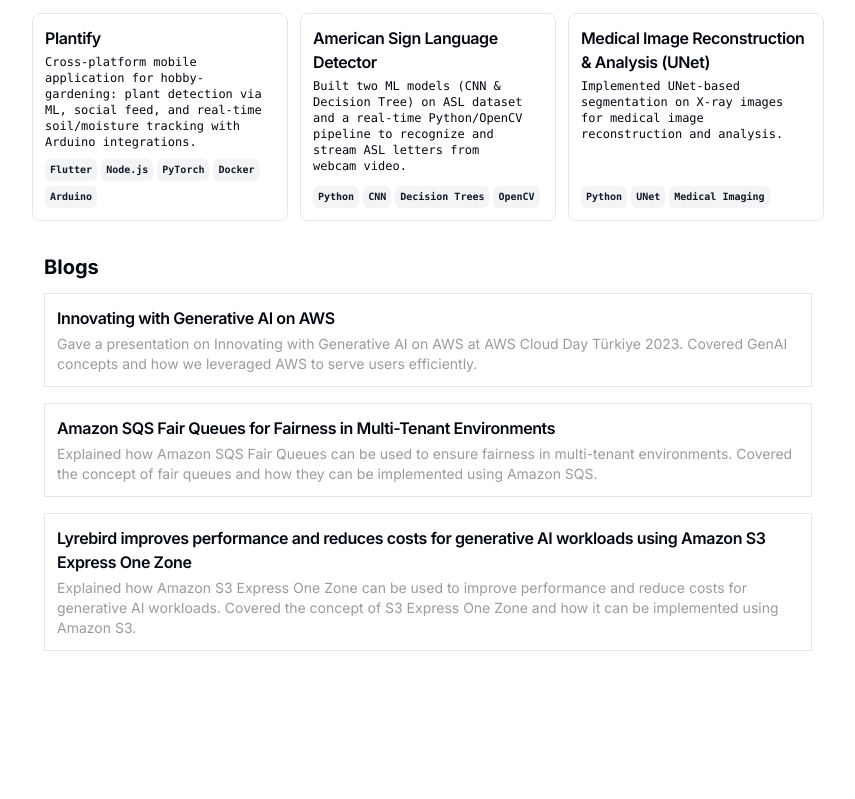
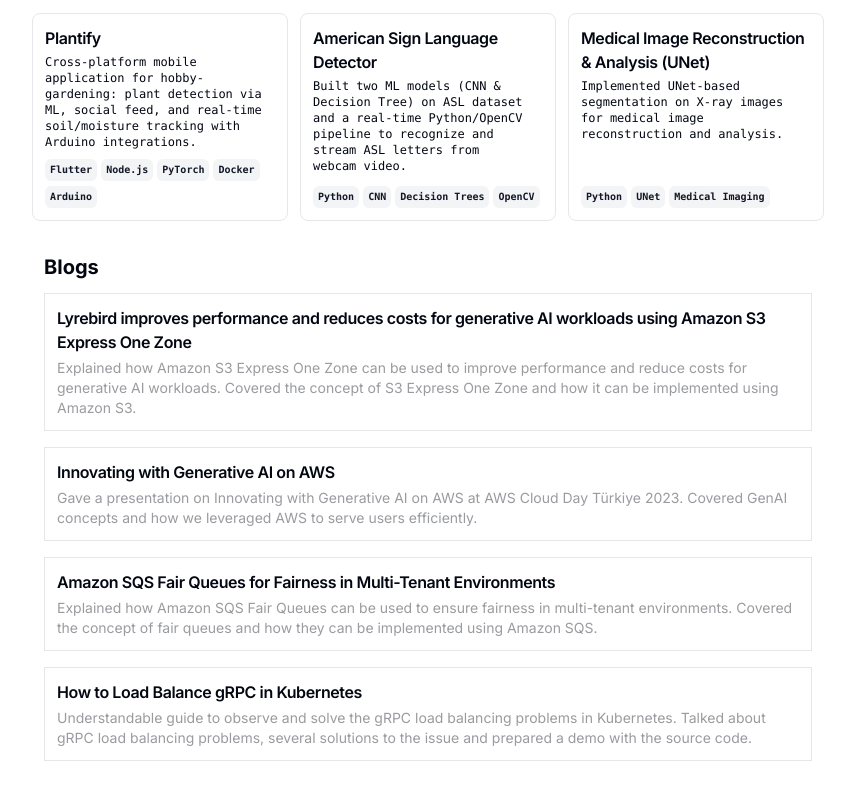
Before and after one commit to furkanakkurt/portfolio, a Next.js app: page / in a window 1280 px wide. Shown: the part 1817-2616 px from the top of the page, without its empty margins (212-1067 px from the left). Before the commit the page ends 2532 px from the top, so only its background shows below. Built offline with nearby package versions, Linux system fonts and the light colour scheme.

Commit message:
feat: add k8s grpc load balancing blog on medium

```diff
--- a/src/data/resume-data.tsx
+++ b/src/data/resume-data.tsx
@@ -202,6 +202,17 @@
   ],
   blogs: [
     {
+      title: "Lyrebird improves performance and reduces costs for generative AI workloads using Amazon S3 Express One Zone",
+      techStack: ["AWS", "S3", "Generative AI"],
+      description:
+        "Explained how Amazon S3 Express One Zone can be used to improve performance and reduce costs for generative AI workloads. Covered the concept of S3 Express One Zone and how it can be implemented using Amazon S3.",
+      link: {
+        label: "Blog",
+        href: "https://aws.amazon.com/blogs/storage/lyrebird-improves-performance-and-reduces-costs-for-generative-ai-workloads-using-amazon-s3-express-one-zone/"
+      },
+      type: "blog"
+    },
+    {
       title: "Innovating with Generative AI on AWS",
       techStack: ["AWS", "Generative AI", "Presentation"],
       description:
@@ -224,13 +235,13 @@
       type: "blog"
     },
     {
-      title: "Lyrebird improves performance and reduces costs for generative AI workloads using Amazon S3 Express One Zone",
-      techStack: ["AWS", "S3", "Generative AI"],
+      title: "How to Load Balance gRPC in Kubernetes",
+      techStack: ["Kubernetes", "Java", "gRPC", "Load Balancing"],
       description:
-        "Explained how Amazon S3 Express One Zone can be used to improve performance and reduce costs for generative AI workloads. Covered the concept of S3 Express One Zone and how it can be implemented using Amazon S3.",
+        "Understandable guide to observe and solve the gRPC load balancing problems in Kubernetes. Talked about gRPC load balancing problems, several solutions to the issue and prepared a demo with the source code.",
       link: {
         label: "Blog",
-        href: "https://aws.amazon.com/blogs/storage/lyrebird-improves-performance-and-reduces-costs-for-generative-ai-workloads-using-amazon-s3-express-one-zone/"
+        href: "https://akkurtfurkan.medium.com/how-to-load-balance-grpc-in-kubernetes-5b635a24e484"
       },
       type: "blog"
     }
```
